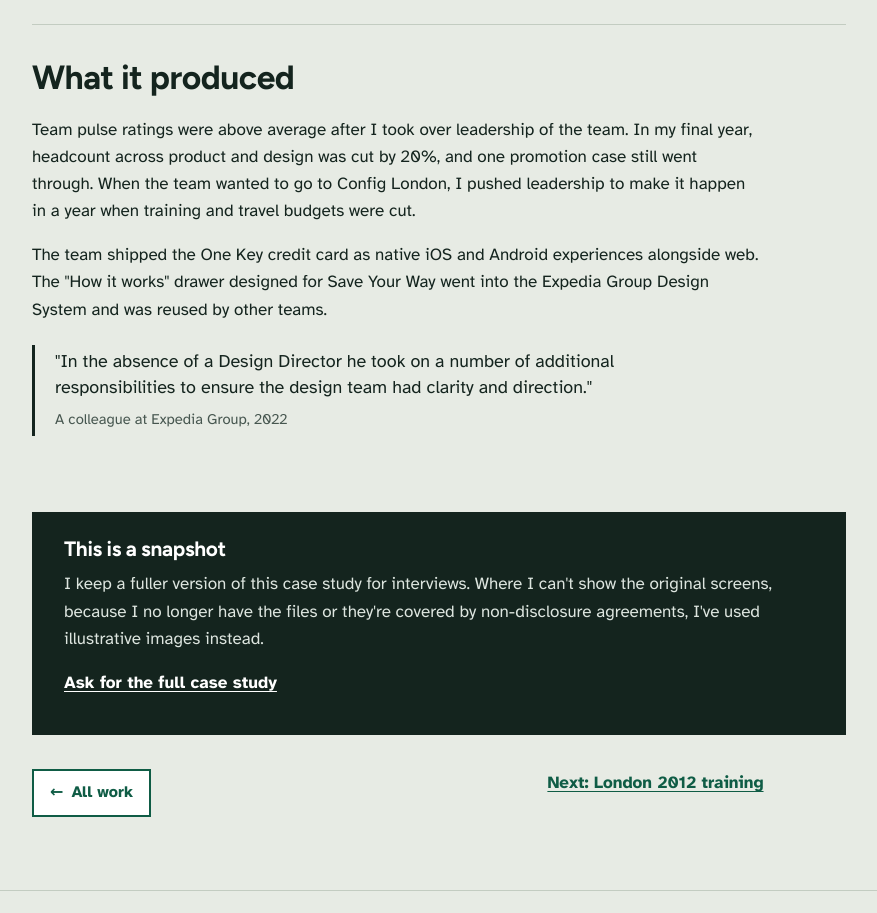
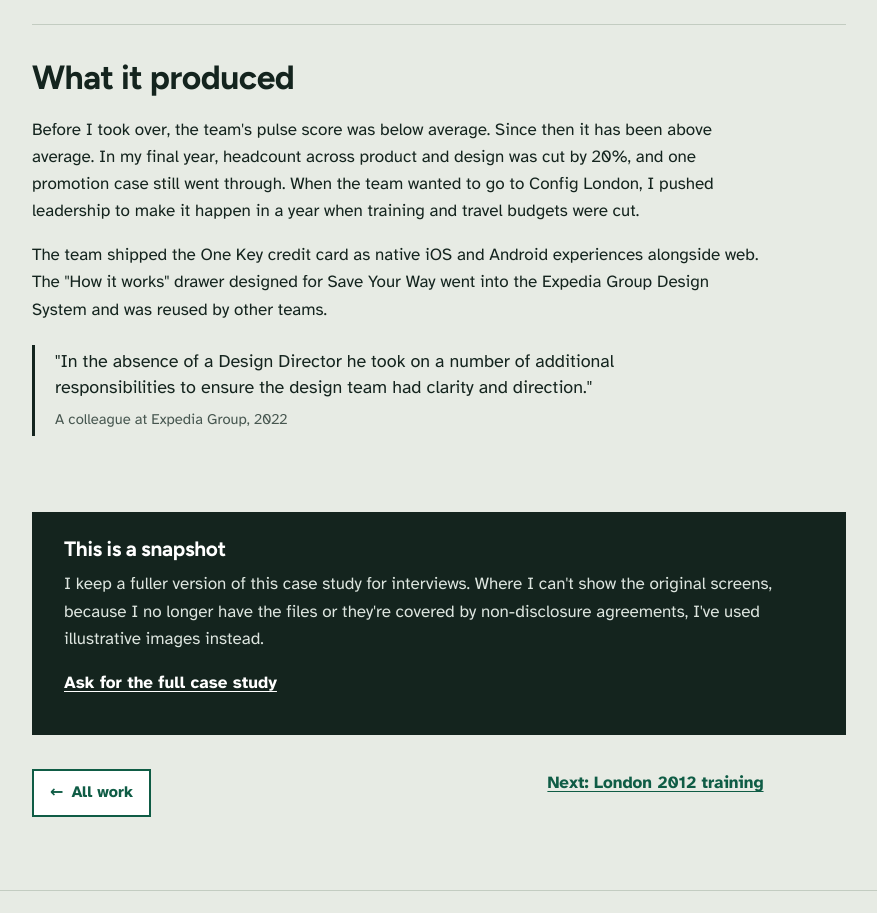
Before and after one commit to itsvixu/v5, a plain HTML site: page work/leading-a-design-team.html in a window 1280 px wide. Shown: the part 3391-4304 px from the top of the page, without its empty margins (328-1205 px from the left). Drawn offline with Linux system fonts and the light colour scheme.

Commit message:
Leading: before and after pulse line
Co-Authored-By: Claude Sonnet 5.5 <noreply@anthropic.com>
Claude-Session: https://claude.ai/code/session_01CJsRGXUtQTrvnDXWt471hY

```diff
--- a/work/leading-a-design-team.html
+++ b/work/leading-a-design-team.html
@@ -91,7 +91,7 @@
 
 <section id="results" data-nav="What it produced">
   <h2>What it produced</h2>
-  <p>Team pulse ratings were above average after I took over leadership of the team. In my final year, headcount across product and design was cut by 20%, and one promotion case still went through. When the team wanted to go to Config London, I pushed leadership to make it happen in a year when training and travel budgets were cut.</p>
+  <p>Before I took over, the team's pulse score was below average. Since then it has been above average. In my final year, headcount across product and design was cut by 20%, and one promotion case still went through. When the team wanted to go to Config London, I pushed leadership to make it happen in a year when training and travel budgets were cut.</p>
   <p>The team shipped the One Key credit card as native iOS and Android experiences alongside web. The "How it works" drawer designed for Save Your Way went into the Expedia Group Design System and was reused by other teams.</p>
   <blockquote>
     <p>"In the absence of a Design Director he took on a number of additional responsibilities to ensure the design team had clarity and direction."</p>
```
